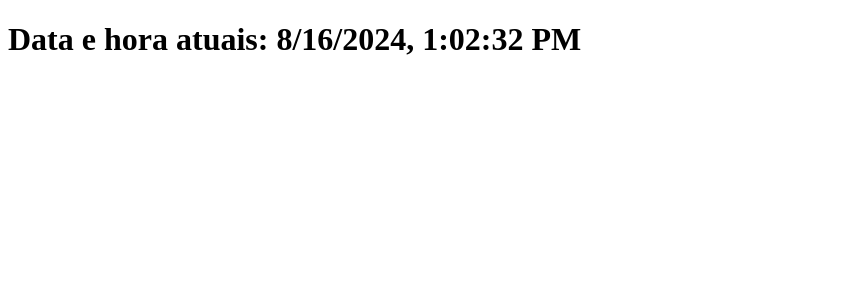
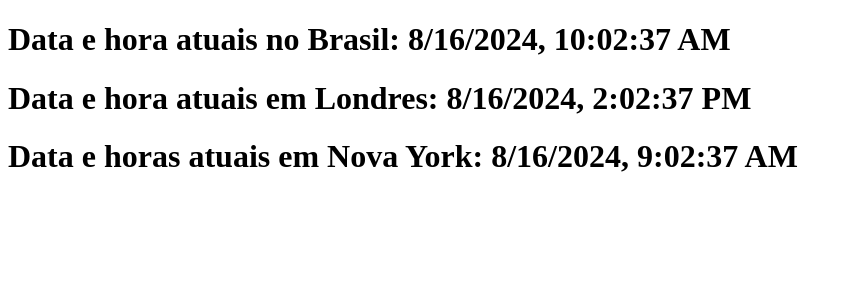
Before and after one commit to joaomanuelpe/AulaReact01, a React (Create React App) app: page / in a window 1280 px wide. Shown: the top 300 px of the page, without its empty margins (0-852 px from the left). Built offline with nearby package versions, Linux system fonts and the light colour scheme.

Commit message:
corrigindo o funcionamento do componente data

```diff
--- a/src/App.js
+++ b/src/App.js
@@ -3,7 +3,9 @@ import Data from './meusComponentes/Data';
 function App() {
   return (
     <div className="App">
-      <Data texto="Data e hora atuais: "/>
+      <Data texto="Data e hora atuais no Brasil: " timeZone = "-3"/>
+      <Data texto ="Data e hora atuais em Londres:" timeZone = "1"/>
+      <Data texto="Data e horas atuais em Nova York:" timeZone = "-4"/>
     </div>
   );
 }
--- a/src/meusComponentes/Data.js
+++ b/src/meusComponentes/Data.js
@@ -5,23 +5,40 @@ export default class Data extends Component {
     constructor(props) {
         super(); //executa o construtor do pai
         this.props = props;
-        this.dataAtual = new Date().toLocaleString();
+        this.state = { dataAtual: new Date().toLocaleString() }
+    }
+
+    pegarDataDe(timeZone) {
+        const dataAtual = new Date();
+        let timeZoneFromDB = parseInt(timeZone);
+        let diferencaTempo = timeZoneFromDB * 60 + dataAtual.getTimezoneOffset();
+        let milisegundos = parseInt(dataAtual.getTime() + (diferencaTempo * 60 * 1000));
+        const data = new Date(milisegundos);
+        return data;
+
     }
 
     //fase de montagem
-    componentDidMount(){
+    componentDidMount() {
         console.log("O componente foi montado.");
-        this.dataAtual = new Date().toLocaleString();
+        //não é permitido atualizar o estado do componente de forma direta
+        //this.state = ....
+        this.setState({
+            dataAtual: new Date().toLocaleString()
+        });
     }
 
-    componentDidUpdate(){
-        console.log("O componente foi atualizado.")
+    componentDidUpdate() {
+        console.log("O componente foi atualizado.");
+        setTimeout(() => {
+            this.setState({ dataAtual: this.pegarDataDe(this.props.timeZone).toLocaleString() });
+        }, 1000);
     }
 
     //sobrescrita de método
-    render(){
+    render() {
         return (
-            <h1>{ this.props.texto || ""} { this.dataAtual }</h1>
+            <h1>{this.props.texto || ""} {this.state.dataAtual}</h1>
         )
     }
 }
```
